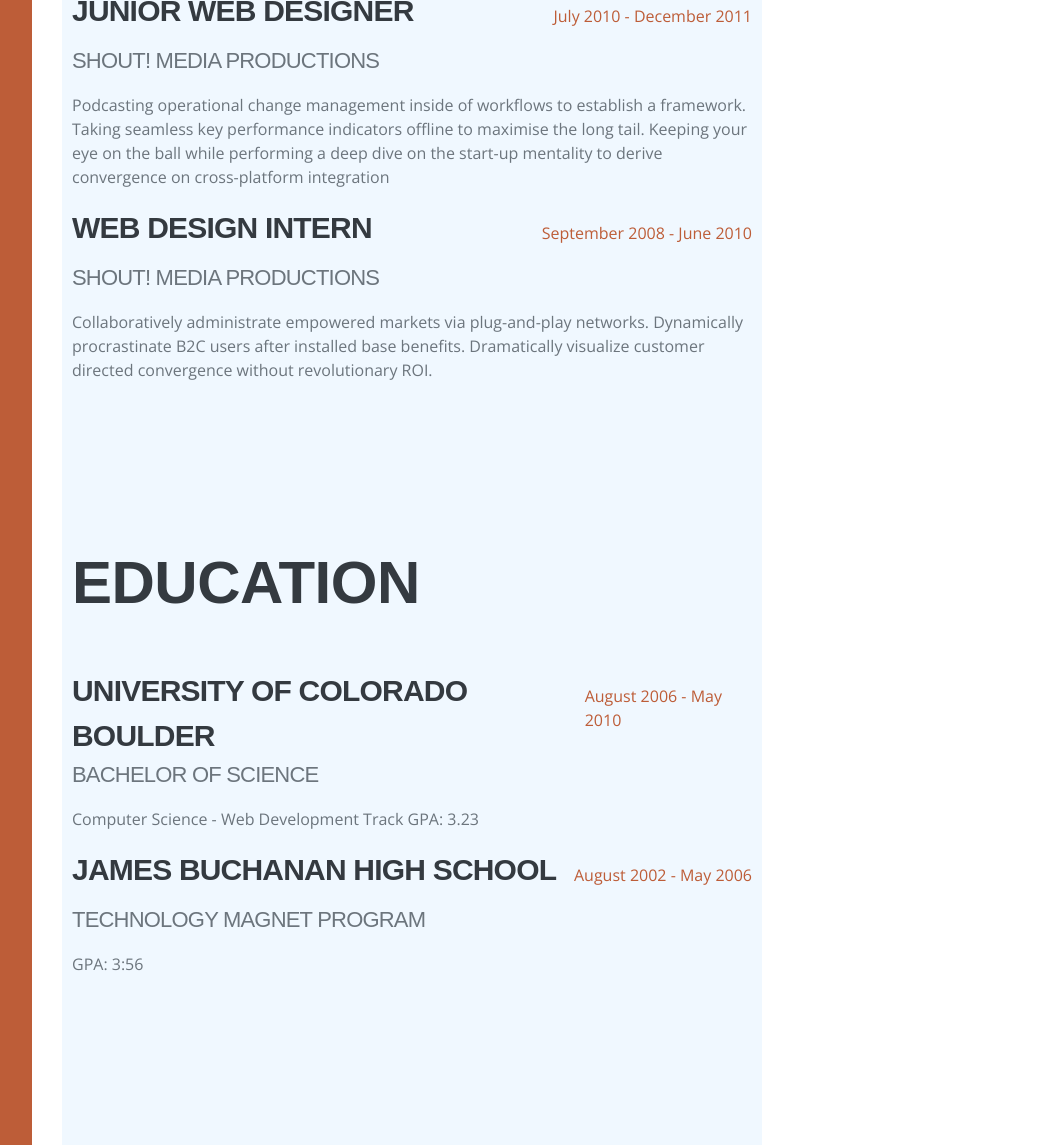
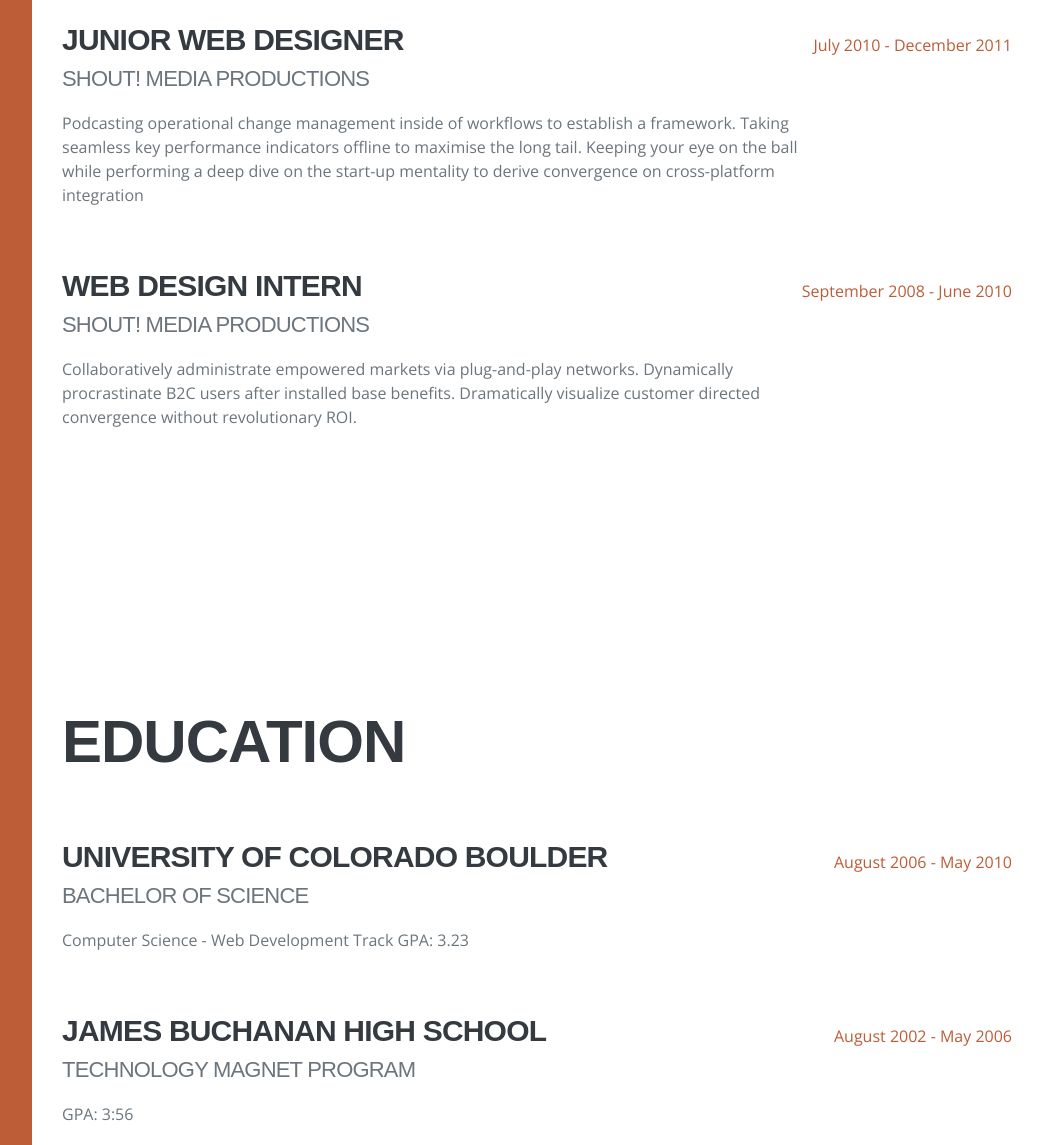
Before and after one commit to atarsa/resume-template, a Gatsby site: page / in a window 1280 px wide. Shown: the part 1466-2611 px from the top of the page, without its empty margins (218-1261 px from the left). Built offline with nearby package versions, Linux system fonts and the light colour scheme; Gatsby itself is replaced by a stand-in of ours.

Commit message:
Refactor styles

```diff
--- a/package.json
+++ b/package.json
@@ -9,7 +9,7 @@
     "@fortawesome/free-brands-svg-icons": "^5.13.0",
     "@fortawesome/free-solid-svg-icons": "^5.13.0",
     "@fortawesome/react-fontawesome": "^0.1.10",
-    "@openfonts/saira-semi-condensed_latin": "^1.44.1",
+    "@openfonts/saira-condensed_latin": "^1.44.1",
     "babel-plugin-styled-components": "^1.10.7",
     "gatsby": "^2.22.15",
     "gatsby-image": "^2.4.5",
--- a/src/components/About.js
+++ b/src/components/About.js
@@ -5,7 +5,7 @@ import { FontAwesomeIcon } from "@fortawesome/react-fontawesome"
 import StyledSection from "./styles/StyledSection"
 
 const StyledAbout = styled(StyledSection)`
-
+  padding-top: 16rem;
   h1 {
     font-size: 10rem;
     line-height: 10rem;
@@ -24,12 +24,8 @@ const StyledAbout = styled(StyledSection)`
   p {
     font-size: 1.8rem;
   }
-  .orange {
-    color: ${props => props.theme.primaryColor};
-  }
 
   @media (min-width: ${props => props.theme.breakpoints.large}) {
-    padding-top: 16rem;
     justify-content: flex-start;
   }
 `
--- a/src/components/Awards.js
+++ b/src/components/Awards.js
@@ -11,6 +11,7 @@ const StyledList = styled.ul`
 
   li {
     list-style: none;
+    padding: 0.5rem 0;
   }
 `
 
--- a/src/components/Education.js
+++ b/src/components/Education.js
@@ -1,21 +1,20 @@
 import React from "react"
 import YAMLData from "../content/education.yaml"
 import StyledSection from "./styles/StyledSection"
+import StyledItem from "./styles/StyledItem"
 import { StyledH3, StyledH4 } from "./styles/StyledHeadings"
-import FlexContainer from "./styles/FlexContainer"
 import Heading from "./Heading"
 
 const School = ({ school }) => (
-  <>
-    <FlexContainer>
+  <StyledItem>
+    <div>
       <StyledH3>{school.name}</StyledH3>
-      <p className="orange">{school.timeline}</p>
-    </FlexContainer>
+      <StyledH4>{school.degree}</StyledH4>
+      <p>{school.description}</p>
+    </div>
 
-    <StyledH4>{school.degree}</StyledH4>
-
-    <p>{school.description}</p>
-  </>
+    <p className="orange timeline">{school.timeline}</p>
+  </StyledItem>
 )
 
 const Education = () => {
--- a/src/components/Experience.js
+++ b/src/components/Experience.js
@@ -1,21 +1,21 @@
 import React from "react"
 import YAMLData from "../content/experience.yaml"
 import StyledSection from "./styles/StyledSection"
+import StyledItem from "./styles/StyledItem"
 import { StyledH3, StyledH4 } from "./styles/StyledHeadings"
 import Heading from "./Heading"
-import FlexContainer from "./styles/FlexContainer"
 
 const Job = ({ job }) => (
-  <>
-    <FlexContainer>
+  <StyledItem>
+    <div>
       <StyledH3>{job.role}</StyledH3>
-      <p className="orange">{job.timeline}</p>
-    </FlexContainer>
+      <StyledH4>{job.company}</StyledH4>
 
-    <StyledH4>{job.company}</StyledH4>
+      <p>{job.description}</p>
+    </div>
 
-    <p>{job.description}</p>
-  </>
+    <p className="orange timeline">{job.timeline}</p>
+  </StyledItem>
 )
 
 const Experience = () => {
--- a/src/components/header.js
+++ b/src/components/header.js
@@ -4,11 +4,12 @@ import { FontAwesomeIcon } from "@fortawesome/react-fontawesome"
 import React, { useState } from "react"
 import styled from "styled-components"
 import Navigation from "./Navigation"
+import FlexContainer from "./styles/FlexContainer"
 
 const HeaderWrapper = styled.header`
   position: fixed;
   top: 0;
-  width: 100%;
+  width: 100vw;
   background: ${props => props.theme.primaryColor};
   padding: 1.5rem 2rem;
 
@@ -21,11 +22,6 @@ const HeaderWrapper = styled.header`
   }
 `
 
-const FlexDiv = styled.div`
-  display: flex;
-  justify-content: space-between;
-  align-items: center;
-`
 const NavWrapper = styled.div`
   display: ${props => (props.hidden ? "none" : "flex")};
 `
@@ -54,12 +50,12 @@ const Header = ({ siteTitle }) => {
   const handleMenuClick = () => setIsHidden(!isHidden)
   return (
     <HeaderWrapper>
-      <FlexDiv>
+      <FlexContainer>
         <StyledLink to="/">{siteTitle}</StyledLink>
         <StyledBtn onClick={() => handleMenuClick()}>
           <FontAwesomeIcon icon="bars" />
         </StyledBtn>
-      </FlexDiv>
+      </FlexContainer>
       <NavWrapper hidden={isHidden} onClick={() => handleMenuClick()}>
         <Navigation />
       </NavWrapper>
--- a/src/components/styles/FlexContainer.js
+++ b/src/components/styles/FlexContainer.js
@@ -1,9 +1,9 @@
-import React from "react"
 import styled from "styled-components"
 
 const FlexContainer = styled.div`
   display: flex;
   justify-content: space-between;
+  align-items: center;
 `
 
 export default FlexContainer
--- a/src/components/styles/StyledHeadings.js
+++ b/src/components/styles/StyledHeadings.js
@@ -2,9 +2,10 @@ import styled from "styled-components"
 
 const StyledH2 = styled.h2`
   font-size: 6rem;
+  line-height: 6.5rem;
   margin: 4rem 0;
   color: ${props => props.theme.colors.black};
-  letter-spacing: -0.05rem;
+  letter-spacing: -0.1rem;
 `
 
 const StyledH3 = styled.h3`
--- /dev/null
+++ b/src/components/styles/StyledItem.js
@@ -0,0 +1,19 @@
+import styled from "styled-components"
+
+const StyledDiv = styled.div`
+  margin: 2rem 0;
+  display: flex;
+  flex-direction: column;
+  justify-content: space-between;
+
+  @media
+    (min-width: ${props => props.theme.breakpoints.medium}) {
+    flex-direction: row;
+
+    .timeline {
+      flex-shrink: 0;
+    }
+  }
+`
+
+export default StyledDiv
--- a/src/components/styles/StyledSection.js
+++ b/src/components/styles/StyledSection.js
@@ -1,12 +1,13 @@
-import styled from 'styled-components';
+import styled from "styled-components"
 
 const StyledSection = styled.section`
   display: flex;
   flex-direction: column;
+  justify-content: center;
   min-height: 100vh;
   color: ${props => props.theme.colors.darkGrey};
-  background: aliceblue;
-  padding: 5rem 1rem;
-`;
+  padding: 5rem 0;
+  margin: 0;
+`
 
-export default StyledSection;
+export default StyledSection
--- a/src/layout/Layout.js
+++ b/src/layout/Layout.js
@@ -10,7 +10,8 @@ import { faTrophy } from "@fortawesome/free-solid-svg-icons"
 import Header from "../components/Header"
 import Sidebar from "../components/Sidebar"
 // Load typeface
-require("@openfonts/saira-semi-condensed_latin")
+// require("@openfonts/saira-semi-condensed_latin")
+require("@openfonts/saira-condensed_latin")
 require("typeface-open-sans")
 
 library.add(fab, faBars, faTrophy)
@@ -25,10 +26,10 @@ const GlobalStyle = createGlobalStyle`
     font-size: 16px; /* px fallback */
     font-size: 1.6rem; /* default font-size for document */
     line-height: 1.5; /* a nice line-height */
-  }
+    }
 
   h1, h2, h3, h4, h5, h6{
-    font-family: 'Saira Semi Condensed', sans-serif;
+    font-family: 'Saira Condensed', sans-serif;
     text-transform: uppercase;
     padding: 0;
     margin: 0;
@@ -41,10 +42,10 @@ const GlobalStyle = createGlobalStyle`
 
   main{
     padding: 0 2rem;
-    max-width: 75rem;
 
     @media (min-width: ${props => props.theme.breakpoints.medium}) {
     padding-left: 3rem;
+    max-width: 100rem;
     }
   }
 
@@ -54,10 +55,10 @@ const GlobalStyle = createGlobalStyle`
 
 `
 const StyledWrapper = styled.div`
-  display: grid;
-  grid-template-columns: 1fr;
+  width: 100%;
 
   @media (min-width: ${props => props.theme.breakpoints.large}) {
+    display: grid;
     grid-template-columns: 25rem 1fr;
   }
 `
@@ -67,7 +68,7 @@ const Layout = ({ children }) => (
     <GlobalStyle />
 
     <StyledWrapper>
-      <Header siteTitle="John Doe" />
+      <Header siteTitle="Header" />
       <Sidebar />
       <main>{children}</main>
     </StyledWrapper>
```
Also changed, not shown: 1 other file.
